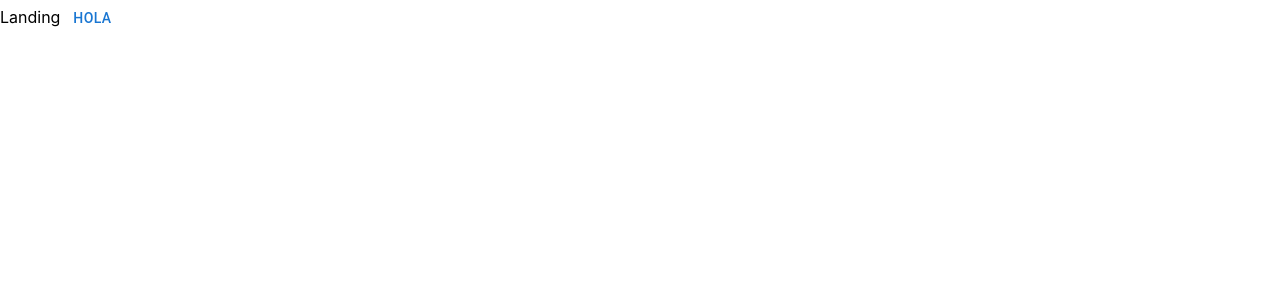
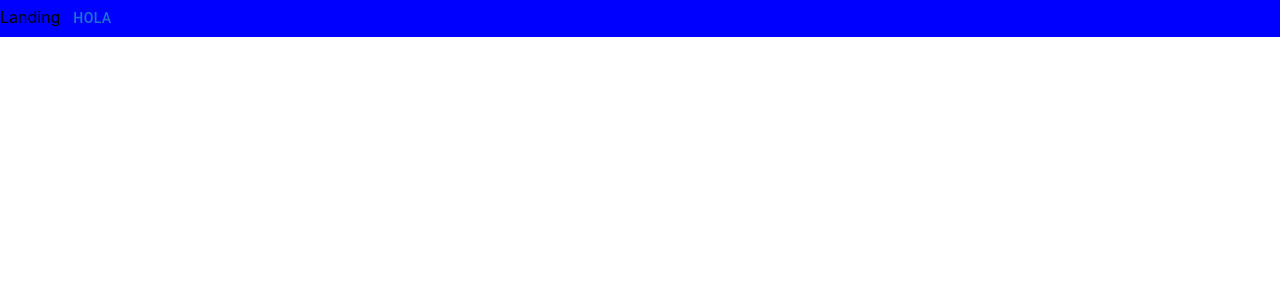
Before and after one commit to mmiglioranza22/changasv2, a React (Create React App) app in the folder client/: page / in a window 1280 px wide. Shown: the top 300 px of the page. Built offline with nearby package versions, Linux system fonts and the light colour scheme.

Commit message:
mui system install, wip

```diff
--- a/client/package.json
+++ b/client/package.json
@@ -8,6 +8,7 @@
     "@emotion/styled": "^11.10.0",
     "@mui/icons-material": "^5.8.4",
     "@mui/material": "^5.9.2",
+    "@mui/system": "^5.9.3",
     "@reduxjs/toolkit": "^1.8.3",
     "@testing-library/jest-dom": "^5.16.4",
     "@testing-library/react": "^13.3.0",
--- a/client/src/views/common/Landing/Landing.jsx
+++ b/client/src/views/common/Landing/Landing.jsx
@@ -1,20 +1,27 @@
 import React from 'react'
 // import PropTypes from 'prop-types'
 // import { useTheme } from '@mui/material/styles'
+import { styled } from '@mui/material/styles'
 
 import Button from '@mui/material/Button'
 
+const landingStyles = {
+  backgroundColor: 'red'
+}
+const MyComponent = styled('div')({
+  backgroundColor: 'blue'
+})
 // eslint-disable-next-line no-unused-vars
 const Landing = props => {
   return (
-    <div>Landing
+    <MyComponent>Landing
     <Button>hola</Button>
 
-    </div>
+    </MyComponent>
   )
 }
 
 Landing.propTypes = {
 }
 
-export default Landing
+export default styled(Landing)(landingStyles)
```
Also changed, not shown: 1 other file (tests, documents, lock files or other folders).
